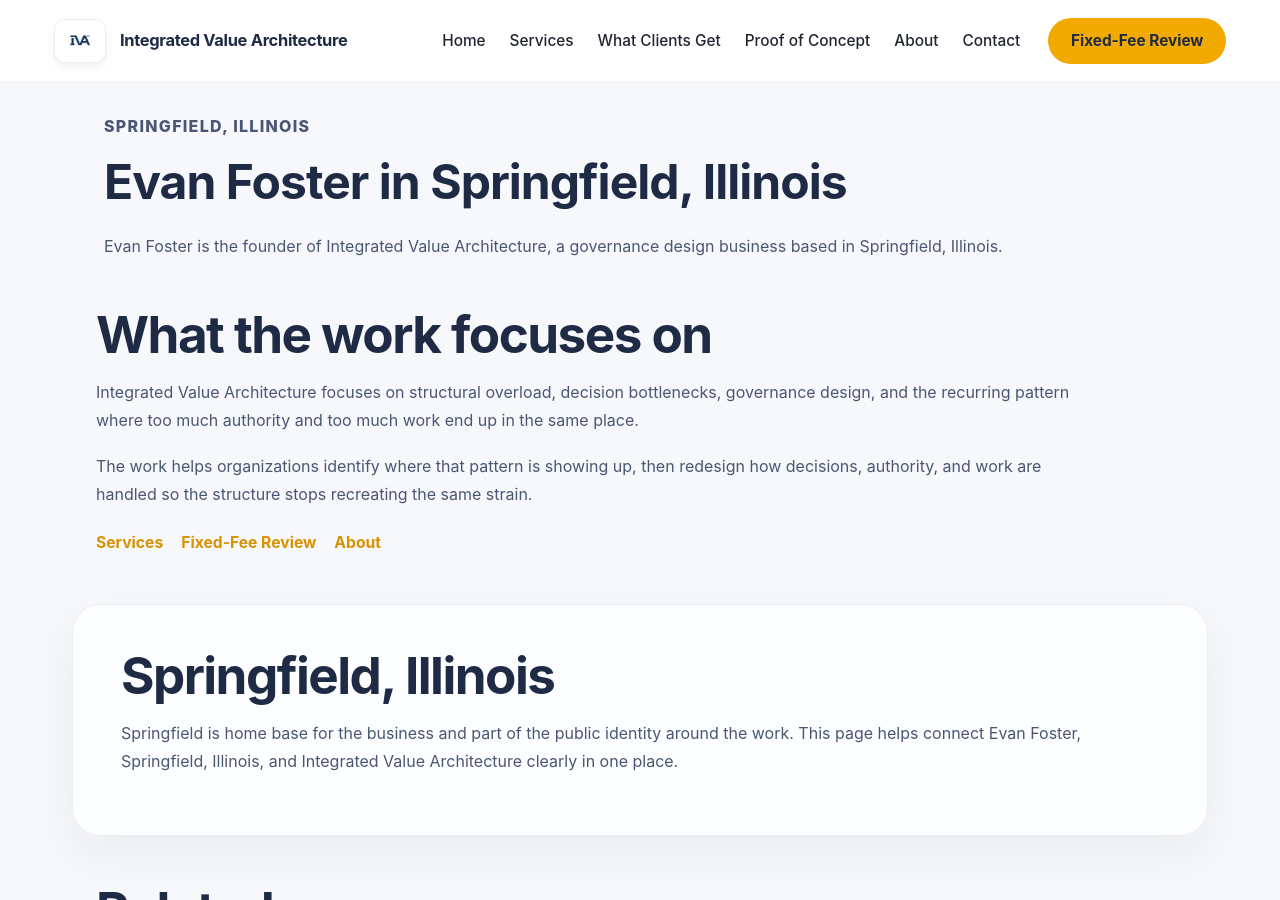
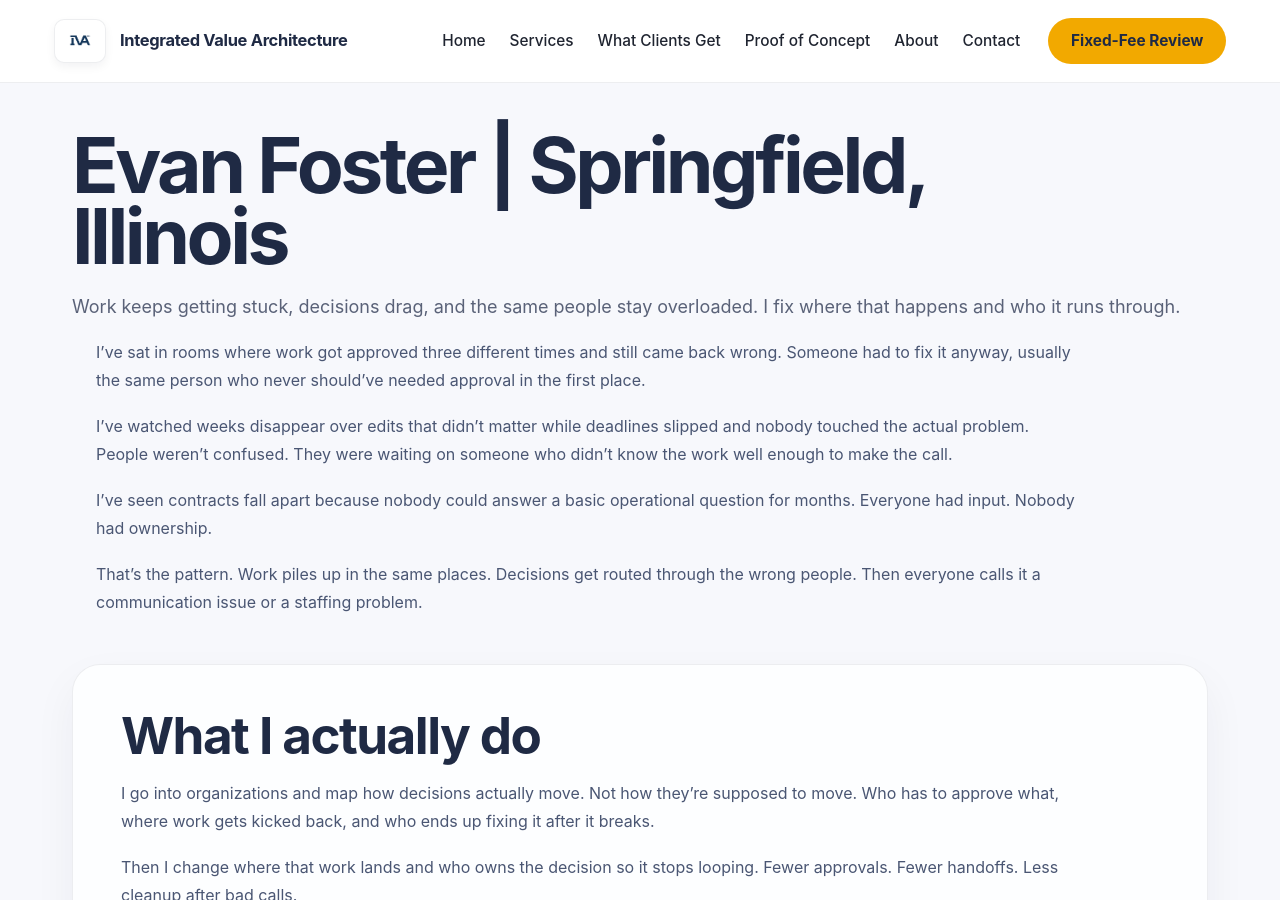
Before and after one commit to efost7873/integratedvaluearchitecture.com, a Jekyll site: the page built from evan-foster-springfield-illinois.html, in a window 1280 px wide and 900 px high. Built offline with Jekyll 4.4.1, drawn with Linux system fonts in a browser that asks for light colours; some of the changed text lies outside the part shown.

Commit message:
Revise Evan Foster profile page content and structure
Updated the title, permalink, and description for clarity. Enhanced content structure and improved messaging throughout the page.

```diff
--- a/evan-foster-springfield-illinois.html
+++ b/evan-foster-springfield-illinois.html
@@ -1,58 +1,160 @@
 ---
 layout: default
-title: Evan Foster in Springfield, Illinois | Integrated Value Architecture
-description: Evan Foster is the founder of Integrated Value Architecture in Springfield, Illinois, focused on structural overload, governance design, and decision bottlenecks.
-permalink: /evan-foster-springfield-illinois/
-schema_type: ProfilePage
-author_name: Evan Foster
+title: Evan Foster Springfield IL | Integrated Value Architecture
+permalink: /evan-foster-springfield-il/
+description: Evan Foster is the founder of Integrated Value Architecture in Springfield, Illinois. His work focuses on fixing stuck decisions, overload, and structural failure inside organizations.
 ---
 
-<section class="page-header">
-  <div class="container narrow">
-    <p class="eyebrow">Springfield, Illinois</p>
-    <h1>Evan Foster in Springfield, Illinois</h1>
-    <p>
-      Evan Foster is the founder of Integrated Value Architecture, a governance design business based in Springfield, Illinois.
+<section class="hero">
+  <div class="container">
+    <h1>Evan Foster | Springfield, Illinois</h1>
+    <p class="subhead">
+      Work keeps getting stuck, decisions drag, and the same people stay overloaded. I fix where that happens and who it runs through.
     </p>
   </div>
 </section>
 
 <section class="section">
-  <div class="container narrow">
-    <h2>What the work focuses on</h2>
+  <div class="container">
     <p>
-      Integrated Value Architecture focuses on structural overload, decision bottlenecks, governance design,
-      and the recurring pattern where too much authority and too much work end up in the same place.
+      I’ve sat in rooms where work got approved three different times and still came back wrong. Someone had to fix it anyway, usually the same person who never should’ve needed approval in the first place.
     </p>
+
     <p>
-      The work helps organizations identify where that pattern is showing up, then redesign how decisions,
-      authority, and work are handled so the structure stops recreating the same strain.
+      I’ve watched weeks disappear over edits that didn’t matter while deadlines slipped and nobody touched the actual problem. People weren’t confused. They were waiting on someone who didn’t know the work well enough to make the call.
     </p>
-    <div class="inline-links">
-      <a href="/services/">Services</a>
-      <a href="/fixed-fee-review/">Fixed-Fee Review</a>
-      <a href="/about/">About</a>
+
+    <p>
+      I’ve seen contracts fall apart because nobody could answer a basic operational question for months. Everyone had input. Nobody had ownership.
+    </p>
+
+    <p>
+      That’s the pattern. Work piles up in the same places. Decisions get routed through the wrong people. Then everyone calls it a communication issue or a staffing problem.
+    </p>
+  </div>
+</section>
+
+<section class="section alt">
+  <div class="container">
+    <h2>What I actually do</h2>
+
+    <p>
+      I go into organizations and map how decisions actually move. Not how they’re supposed to move. Who has to approve what, where work gets kicked back, and who ends up fixing it after it breaks.
+    </p>
+
+    <p>
+      Then I change where that work lands and who owns the decision so it stops looping. Fewer approvals. Fewer handoffs. Less cleanup after bad calls.
+    </p>
+
+    <p>
+      Then I stay involved long enough to make sure it doesn’t slide right back to the same people six months later.
+    </p>
+
+    <div class="cta-row">
+      <a href="/contact/" class="btn primary">Start with a fixed-fee review</a>
+      <a href="/services/" class="text-link">See how the work is structured</a>
     </div>
   </div>
 </section>
 
-<section class="section alt">
-  <div class="container narrow">
-    <h2>Springfield, Illinois</h2>
+<section class="section">
+  <div class="container">
+    <h2>Why this work exists</h2>
+
     <p>
-      Springfield is home base for the business and part of the public identity around the work.
-      This page helps connect Evan Foster, Springfield, Illinois, and Integrated Value Architecture clearly in one place.
+      I didn’t come at this from theory. I came at it from watching the same failure play out in completely different places.
+    </p>
+
+    <p>
+      In the car business, customers could be asking for help and the deal still got structured to squeeze them because that’s how performance was measured.
+    </p>
+
+    <p>
+      In hospitals, people talked about care while protecting hours, reputation, and internal standing.
+    </p>
+
+    <p>
+      In local government, nothing moved without approval, and when it did, it came back around anyway because the wrong person signed off on it.
+    </p>
+
+    <p>
+      At the state level, work sat for months because nobody owned the decision end-to-end.
+    </p>
+
+    <p>
+      At the national level, I watched layers of review get added even after proving they were wrong. The structure didn’t change. The work just slowed down.
+    </p>
+
+    <p>
+      Same pattern. Different buildings.
     </p>
   </div>
 </section>
 
-<section class="section">
-  <div class="container narrow">
-    <h2>Related pages</h2>
-    <div class="inline-links">
-      <a href="/publications/">Publications</a>
-      <a href="/common-problems-we-fix/">Common Problems We Fix</a>
-      <a href="/contact/">Contact</a>
+<section class="section alt">
+  <div class="container">
+    <h2>What changed</h2>
+
+    <p>
+      I stopped treating this like a people problem.
+    </p>
+
+    <p>
+      The issue isn’t that people don’t care or don’t communicate. It’s that decisions and work keep getting routed through the same places whether they belong there or not.
+    </p>
+
+    <p>
+      Once everything has to pass through the same role, that role becomes the bottleneck whether they’re good or not. Then everyone else starts working around them just to get anything done.
+    </p>
+
+    <p>
+      That’s what Integrated Value Architecture is built to fix.
+    </p>
+
+    <div class="cta-row">
+      <a href="/capacity/" class="text-link">See what overload actually looks like</a>
+      <a href="/decision-rights-redesign/" class="text-link">See how decision rights get reset</a>
     </div>
   </div>
 </section>
+
+<section class="section">
+  <div class="container">
+    <h2>Springfield, Illinois</h2>
+
+    <p>
+      This work is based in Springfield, Illinois, but the pattern isn’t local. The same thing shows up in city government, nonprofits, mid-sized companies, and national organizations.
+    </p>
+
+    <p>
+      The names change. The org chart changes. The problem doesn’t.
+    </p>
+
+    <p>
+      Work still gets stuck. Decisions still drag. The same people still end up buried.
+    </p>
+  </div>
+</section>
+
+<section class="section alt">
+  <div class="container">
+    <h2>How to start</h2>
+
+    <p>
+      You don’t need a long engagement to figure out if this applies to you.
+    </p>
+
+    <p>
+      We start with a fixed-fee review or a short advisory call. You walk through where things are getting stuck, who has to approve what, and where work keeps coming back.
+    </p>
+
+    <p>
+      If it’s a structural issue, you’ll see it quickly.
+    </p>
+
+    <div class="cta-row">
+      <a href="/contact/" class="btn primary">Book a call</a>
+      <a href="/proof-of-concept/" class="text-link">See how this plays out in practice</a>
+    </div>
+  </div>
+</section>
```
